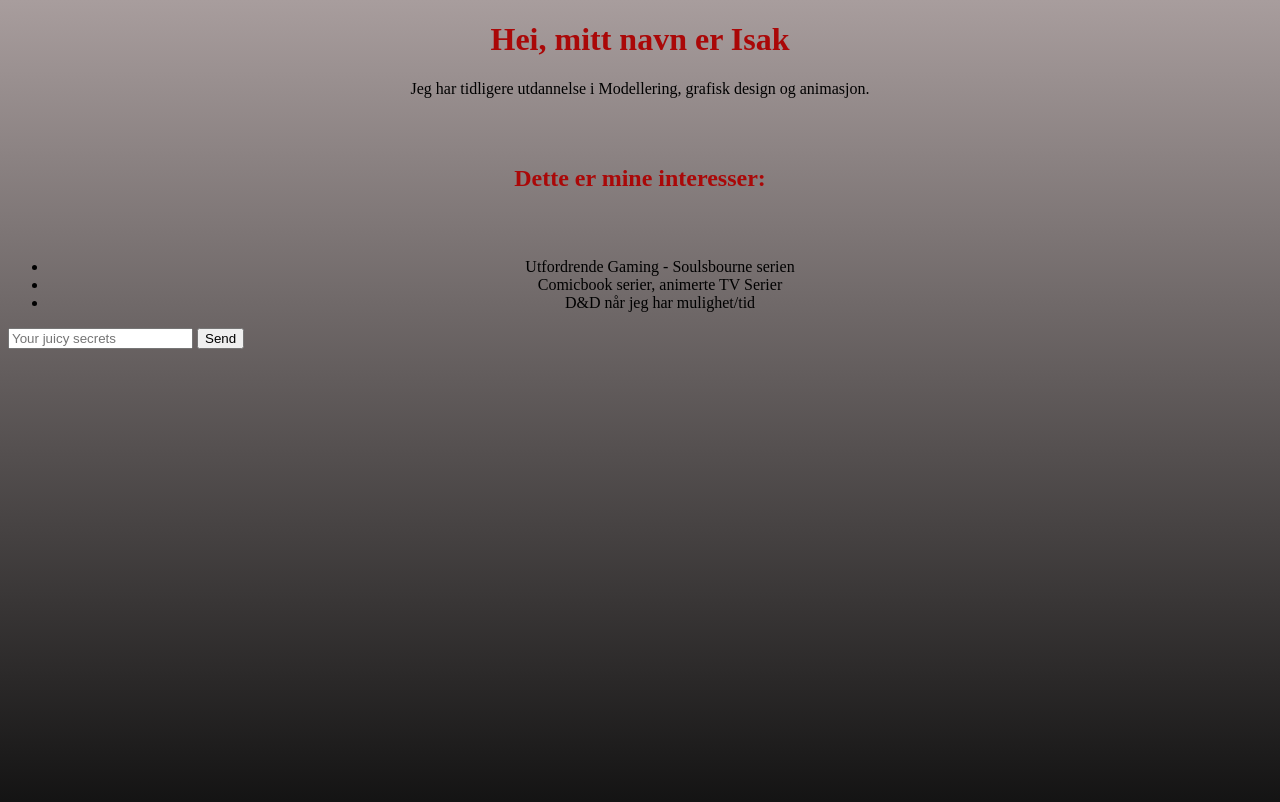
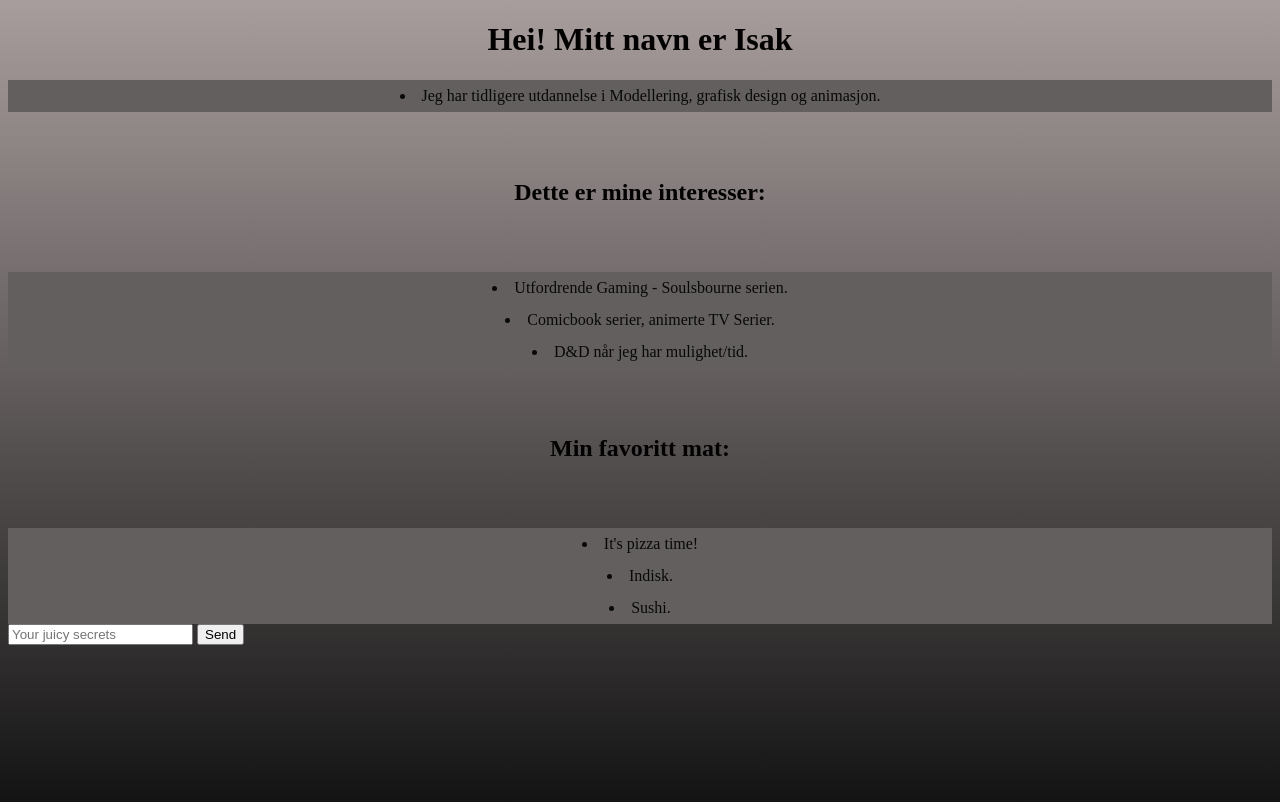
Before and after one commit to Isak96/Oppgave--1, a plain HTML site: page index.html in a window 1280 px wide. Drawn offline with Linux system fonts and the light colour scheme.

Commit message:
First commit

```diff
--- a/index.html
+++ b/index.html
@@ -9,17 +9,21 @@
 </head>
 
 <body>
-    <h1>Hei, mitt navn er Isak</h1>
-    <p>Jeg har tidligere utdannelse i Modellering, grafisk design og animasjon.</p>
+    <h1>Hei! Mitt navn er Isak</h1>
+    <li class=".item1">Jeg har tidligere utdannelse i Modellering, grafisk design og animasjon.</li>
     <h2>Dette er mine interesser:</h2>
-    <ul>
-        <li>Utfordrende Gaming - Soulsbourne serien</li>
-        <li>Comicbook serier, animerte TV Serier</li>
-        <li>D&D når jeg har mulighet/tid</li>
-    </ul>
-    <input type="" placeholder="Your juicy secrets" >
-    <input type="button" value="Send">
-
-</body>
+    <div>
+        <li class=".item2">Utfordrende Gaming - Soulsbourne serien.</li>
+        <li class=".item3">Comicbook serier, animerte TV Serier.</li>
+        <li class=".item4">D&D når jeg har mulighet/tid.</li>
+    </div>
+    <h2>Min favoritt mat:</h2>
+    <div>
+        <li class=".item5">It's pizza time!</li>
+        <li class=".item6">Indisk.</li>
+        <li class=".item7">Sushi.</li>
+    </div>
+    <input type="" placeholder="Your juicy secrets">
+    <input type="button" value="Send"</body>
 
 </html>
--- a/styles.css
+++ b/styles.css
@@ -1,9 +1,23 @@
-h1 {color: rgb(170, 8, 8);
-text-align: center;}
-body {background-image: linear-gradient(rgb(168, 157, 157), rgb(15, 15, 15));
-min-height: 100vh;}
-p {text-align: center;}
-h2 {text-align: center;
-    color: rgb(170, 8, 8);
-    line-height: 5;}
-li {text-align: center;}
+h1 {
+  color: rgb(2, 0, 0);
+  text-align: center;
+}
+body {
+  background-image: linear-gradient(rgb(168, 157, 157), rgb(15, 15, 15));
+  min-height: 100vh;
+}
+p {
+  text-align: center;
+  color: rgb(173, 173, 173);
+}
+h2 {
+  text-align: center;
+  color: rgb(2, 0, 0);
+  line-height: 5;
+}
+li {
+  text-align: center;
+  line-height: 2;
+  color: rgb(8, 8, 8);
+  background-color: rgb(99, 95, 95);
+}
```
